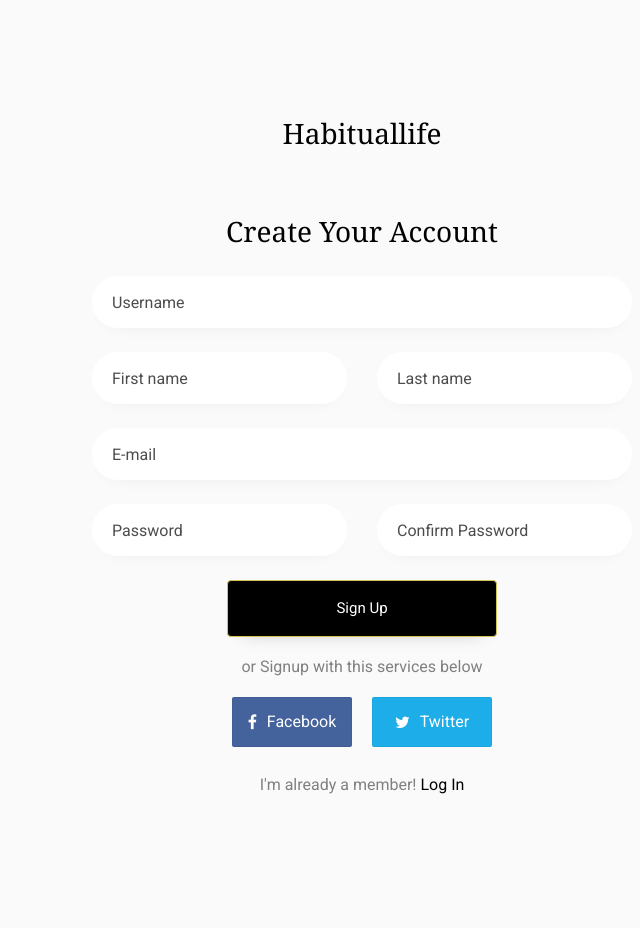
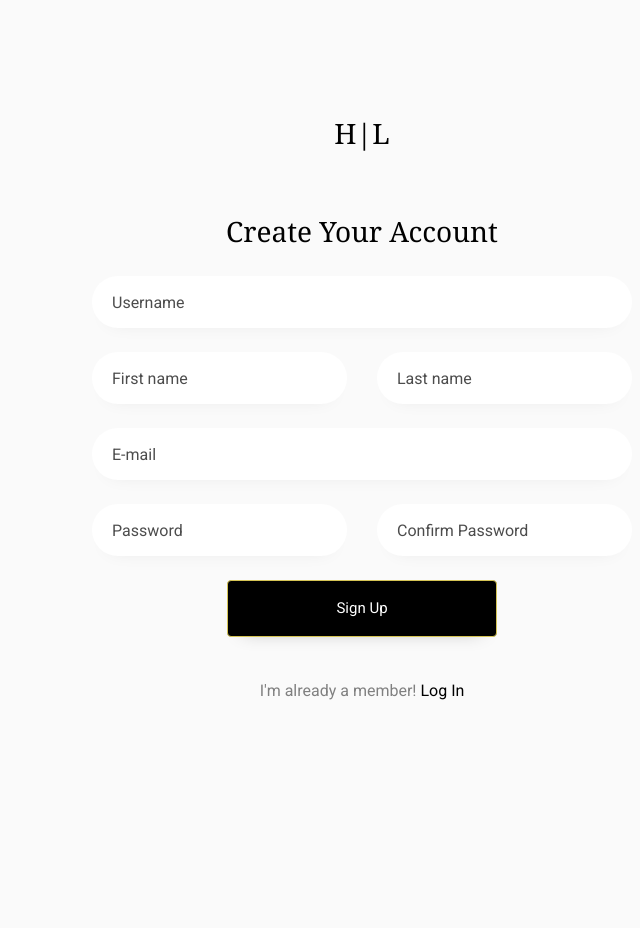
Before and after one commit to mmackowsky/HabitualLife, a Django app: page /signup/ in a window 1280 px wide. Shown: the whole page, without its empty margins (278-918 px from the left). After the commit the page ends 700 px from the top, so only its background shows below. Run offline with Django 4.2, Linux system fonts and the light colour scheme; parts of the project's set-up code (start-up, migrations or seed data) failed here and were passed over; some libraries are stand-ins or nearby versions.

Commit message:
templates(users): update

```diff
--- a/src/users/templates/users/signup.html
+++ b/src/users/templates/users/signup.html
@@ -1,7 +1,6 @@
 {% extends 'start.html' %}
 {% block content %}
-{% load static %}
-
+    {% load static %}
     <head>
         <title>Sign Up</title>
         <meta charset="utf-8">
@@ -18,9 +17,9 @@
             <div class="container">
                 <div class="row justify-content-center">
                     <div class="col-md-6 text-center mb-5">
-                        <h2 class="heading-section" style="font-family: Georgia, Times, serif;">
-                            <a style="color: black" href="{% url 'start' %}">Habituallife</a>
-                        </h2>
+                        <h1 class="heading-section" style="font-family: Georgia, Times, serif;">
+                            <a style="color: black" href="{% url 'main' %}">H|L</a>
+                        </h1>
                     </div>
                 </div>
                 <div class="row justify-content-center">
@@ -34,32 +33,56 @@
                                 <div class="row">
                                     <div class="col-md-12">
                                         <div class="form-group mb-4">
-                                            <input id="username" name="username" type="text" class="form-control" placeholder="Username">
+                                            <input id="username"
+                                                   name="username"
+                                                   type="text"
+                                                   class="form-control"
+                                                   placeholder="Username">
                                         </div>
                                     </div>
                                     <div class="col-md-6">
                                         <div class="form-group mb-4">
-                                            <input id="first_name" name="first_name" type="text" class="form-control" placeholder="First name">
+                                            <input id="first_name"
+                                                   name="first_name"
+                                                   type="text"
+                                                   class="form-control"
+                                                   placeholder="First name">
                                         </div>
                                     </div>
                                     <div class="col-md-6">
                                         <div class="form-group mb-4">
-                                            <input id="last_name" name="last_name" type="text" class="form-control" placeholder="Last name">
+                                            <input id="last_name"
+                                                   name="last_name"
+                                                   type="text"
+                                                   class="form-control"
+                                                   placeholder="Last name">
                                         </div>
                                     </div>
                                     <div class="col-md-12">
                                         <div class="form-group mb-4">
-                                            <input id="email" name="email" type="text" class="form-control" placeholder="E-mail">
+                                            <input id="email"
+                                                   name="email"
+                                                   type="text"
+                                                   class="form-control"
+                                                   placeholder="E-mail">
                                         </div>
                                     </div>
                                     <div class="col-md-6">
                                         <div class="form-group mb-4">
-                                            <input id="password1" name="password1" type="password" class="form-control" placeholder="Password">
+                                            <input id="password1"
+                                                   name="password1"
+                                                   type="password"
+                                                   class="form-control"
+                                                   placeholder="Password">
                                         </div>
                                     </div>
                                     <div class="col-md-6">
                                         <div class="form-group mb-4">
-                                            <input id="password2" name="password2" type="password" class="form-control" placeholder="Confirm Password">
+                                            <input id="password2"
+                                                   name="password2"
+                                                   type="password"
+                                                   class="form-control"
+                                                   placeholder="Confirm Password">
                                         </div>
                                     </div>
                                     <div class="col-md-12">
@@ -70,15 +93,15 @@
                                 </div>
                             </form>
                             <div class="w-100 social-wrap">
-                                <p>
-                                    <span>or Signup with this services below</span>
-                                </p>
-                                <p class="social-media d-flex justify-content-center">
-                                    <a href="#"
-                                       class="social-icon facebook d-flex align-items-center justify-content-center"><span class="fa fa-facebook"></span> Facebook</a>
-                                    <a href="#"
-                                       class="social-icon twitter d-flex align-items-center justify-content-center"><span class="fa fa-twitter"></span> Twitter</a>
-                                </p>
+                                {#                                <p>#}
+                                {#                                    <span>or Signup with this services below</span>#}
+                                {#                                </p>#}
+                                {#                                <p class="social-media d-flex justify-content-center">#}
+                                {#                                    <a href="#"#}
+                                {#                                       class="social-icon facebook d-flex align-items-center justify-content-center"><span class="fa fa-facebook"></span> Facebook</a>#}
+                                {#                                    <a href="#"#}
+                                {#                                       class="social-icon twitter d-flex align-items-center justify-content-center"><span class="fa fa-twitter"></span> Twitter</a>#}
+                                {#                                </p>#}
                                 <p class="mt-4">
                                     I'm already a member! <a style="color: black"href="{% url 'login' %}">Log In</a>
                                 </p>
@@ -93,5 +116,4 @@
         <script src="{% static 'signup/js/bootstrap.min.js' %}"></script>
         <script src="{% static 'signup/js/main.js' %}"></script>
     </body>
-
 {% endblock %}
```
